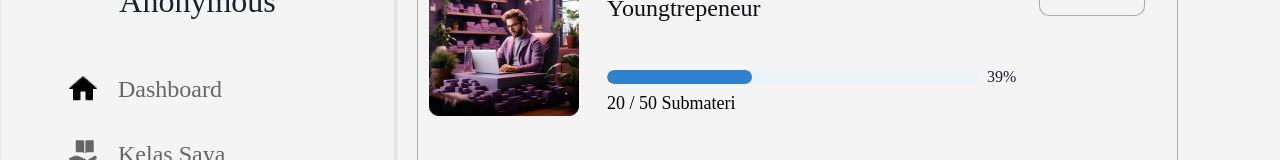
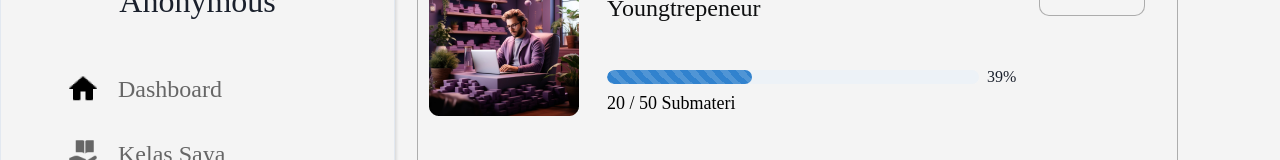
Before and after one commit to akgeninov/PROJECT, a React (Create React App) app in the folder client/: page /profile in a window 1280 px wide. Shown: the part 408-568 px from the top of the page. Built offline with nearby package versions, Linux system fonts and the light colour scheme.

Commit message:
progress bar

```diff
--- a/client/src/components/global-component/card/kelas-card/KelasCard.jsx
+++ b/client/src/components/global-component/card/kelas-card/KelasCard.jsx
@@ -21,7 +21,7 @@ export default function KelasCard() {
             width="372px"
             height="14px"
             borderRadius="50px"
-            value={39}
+            hasStripe value={39}
           />
           <p className="ml-[8px]">39%</p>
         </div>
```
